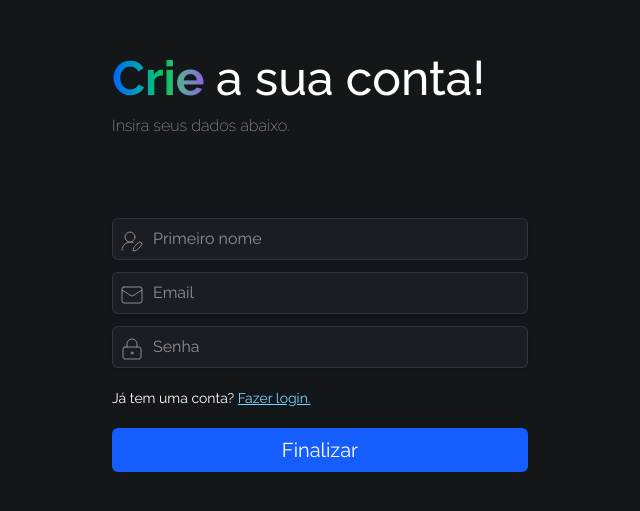
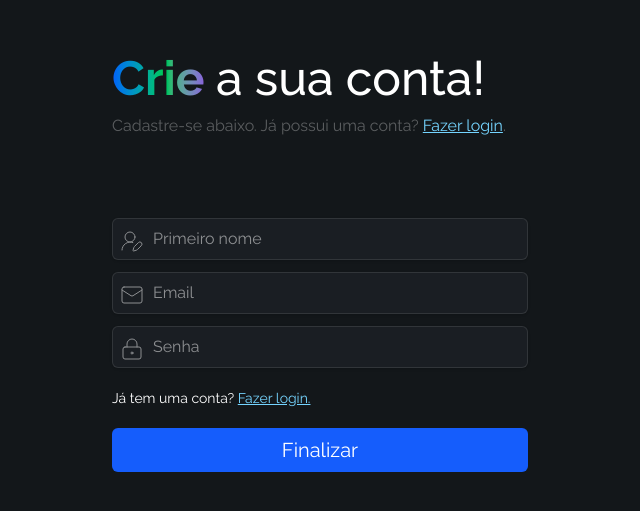
Before and after one commit to leuzaoo/finance-management, a Next.js app in the folder frontend/: page /register in a window 1280 px wide. Shown: the part 127-638 px from the top of the page, without its empty margins (0-640 px from the left). Built offline with nearby package versions, Linux system fonts and the light colour scheme; grey boxes are pictures that could not be loaded.

Commit message:
Updated the register and auth store with zustand when user tries to register an account

```diff
--- a/frontend/src/app/register/page.tsx
+++ b/frontend/src/app/register/page.tsx
@@ -1,15 +1,133 @@
+"use client";
+
+import { useRouter, useSearchParams } from "next/navigation";
+import { ToastContainer } from "react-toastify";
+import React, { useState } from "react";
 import Link from "next/link";
-import React from "react";
 
+import { LoaderIcon } from "../../assets/icons/LoaderCircleIcon";
 import { PasswordIcon } from "../../assets/icons/PasswordIcon";
+import { useAuthStore } from "../../store/useAuthStore";
 import { MailIcon } from "../../assets/icons/MailIcon";
 import { UserIcon } from "../../assets/icons/UserIcon";
 
 import InputField from "../../components/ui/InputField";
 import Video from "../../components/ui/Video";
 
+type FieldErrors = {
+  firstName?: string;
+  email?: string;
+  password?: string;
+};
+
 const RegisterPage = () => {
+  const [firstName, setFirstName] = useState("");
+  const [email, setEmail] = useState("");
+  const [password, setPassword] = useState("");
+  const [fieldErrors, setFieldErrors] = useState<FieldErrors>({});
+
+  const { register, isLoading } = useAuthStore();
+
+  const router = useRouter();
+  const searchParams = useSearchParams();
+  const callbackUrl = searchParams.get("callbackUrl") || "/dashboard";
+
+  const validateFields = (): boolean => {
+    const errs: FieldErrors = {};
+    if (!firstName.trim()) errs.firstName = "Insira seu primeiro nome.";
+    else if (firstName.length < 2) errs.firstName = "Insira um nome válido.";
+    if (!email.trim()) errs.email = "Insira seu email.";
+    else if (!/^\S+@\S+\.\S+$/.test(email))
+      errs.email = "Formato de email inválido.";
+    if (!password) errs.password = "Insira sua senha.";
+    else if (password.length < 6)
+      errs.password = "A senha precisa ter ao menos 6 caracteres.";
+    setFieldErrors(errs);
+    return Object.keys(errs).length === 0;
+  };
+
+  const handleRegister = async (e: React.FormEvent) => {
+    e.preventDefault();
+    if (!validateFields()) return;
+
+    const success = await register(firstName, email, password);
+    if (success) {
+      setTimeout(() => {
+        router.push(callbackUrl);
+      }, 2000);
+    }
+  };
+
+  const renderLoader = () => (
+    <div className="flex justify-center rounded-lg bg-white py-4 text-black">
+      <LoaderIcon />
+    </div>
+  );
+  const renderForm = () => (
+    <form onSubmit={handleRegister} className="mt-20 flex flex-col">
+      <div className="space-y-3">
+        <div className="space-y-1">
+          <InputField
+            onChange={(e) => setFirstName(e.target.value)}
+            value={firstName}
+            type="text"
+            placeholder="Primeiro nome"
+            image={<UserIcon />}
+          />
+          {fieldErrors.firstName && (
+            <p className="text-xs text-red-500">{fieldErrors.firstName}</p>
+          )}
+        </div>
+
+        <div className="space-y-1">
+          <InputField
+            onChange={(e) => setEmail(e.target.value)}
+            value={email}
+            type="email"
+            placeholder="Email"
+            image={<MailIcon />}
+          />
+          {fieldErrors.email && (
+            <p className="text-xs text-red-500">{fieldErrors.email}</p>
+          )}
+        </div>
+
+        <div className="space-y-1">
+          <InputField
+            onChange={(e) => setPassword(e.target.value)}
+            value={password}
+            type="password"
+            placeholder="Senha"
+            image={<PasswordIcon />}
+          />
+          {fieldErrors.password && (
+            <p className="text-xs text-red-500">{fieldErrors.password}</p>
+          )}
+        </div>
+      </div>
+      <div className="mt-5 text-sm">
+        Já tem uma conta?{" "}
+        <Link href="/login" className="text-sky-300 underline">
+          Fazer login.
+        </Link>
+      </div>
+
+      {isLoading ? (
+        renderLoader()
+      ) : (
+        <button
+          type="submit"
+          className="mx-auto my-5 w-full cursor-pointer rounded-md bg-blue-600 py-2 text-xl"
+        >
+          Finalizar
+        </button>
+      )}
+    </form>
+  );
+
   return (
+    <>
+      <ToastContainer position="top-left" autoClose={1500} />
       <section className="mx-auto flex h-screen flex-col items-center justify-center lg:grid lg:grid-cols-2">
         <div className="mx-auto w-full max-w-md p-4 lg:col-span-1">
           <p className="text-4xl font-medium lg:text-5xl">
@@ -19,43 +137,22 @@ const RegisterPage = () => {
             a sua conta!
           </p>
 
-        <h1 className="mt-3 font-light opacity-60">
-          Insira seus dados abaixo.
+          <h1 className="text-light/30 mt-3">
+            Cadastre-se abaixo. Já possui uma conta?{" "}
+            <Link href="/login" className="text-sky-300 underline">
+              Fazer login
+            </Link>
+            .
           </h1>
 
-        <form className="mt-20 flex flex-col">
-          <div className="space-y-3">
-            <InputField
-              type="text"
-              placeholder="Primeiro nome"
-              image={<UserIcon />}
-            />
-            <InputField type="email" placeholder="Email" image={<MailIcon />} />
-            <InputField
-              type="password"
-              placeholder="Senha"
-              image={<PasswordIcon />}
-            />
-          </div>
-          <div className="mt-5 text-sm">
-            Já tem uma conta?{" "}
-            <Link href="/login" className="text-sky-300 underline">
-              Fazer login.
-            </Link>
-          </div>
-          <button
-            type="submit"
-            className="mx-auto my-5 w-full cursor-pointer rounded-md bg-blue-600 py-2 text-xl"
-          >
-            Finalizar
-          </button>
-        </form>
+          {renderForm()}
         </div>
 
         <div className="col-span-1 hidden h-screen overflow-hidden rounded-l-3xl lg:block">
           <Video />
         </div>
       </section>
+    </>
   );
 };
 
--- a/frontend/src/store/useAuthStore.ts
+++ b/frontend/src/store/useAuthStore.ts
@@ -27,7 +27,7 @@ interface AuthState {
   error: string | null;
   loadUserFromStorage: () => void;
   login: (email: string, password: string) => Promise<boolean>;
-  signup: (
+  register: (
     firstName: string,
     email: string,
     password: string,
@@ -88,7 +88,7 @@ export const useAuthStore = create<AuthState>((set) => ({
     }
   },
 
-  signup: async (firstName, email, password) => {
+  register: async (firstName, email, password) => {
     set({ isLoading: true, error: null, message: null });
 
     try {
@@ -101,7 +101,6 @@ export const useAuthStore = create<AuthState>((set) => ({
         email,
         password,
       });
-
       localStorage.setItem("auth_user", JSON.stringify(response.data.user));
 
       set({
```
Lines whose indentation alone changed are shown as unchanged.
